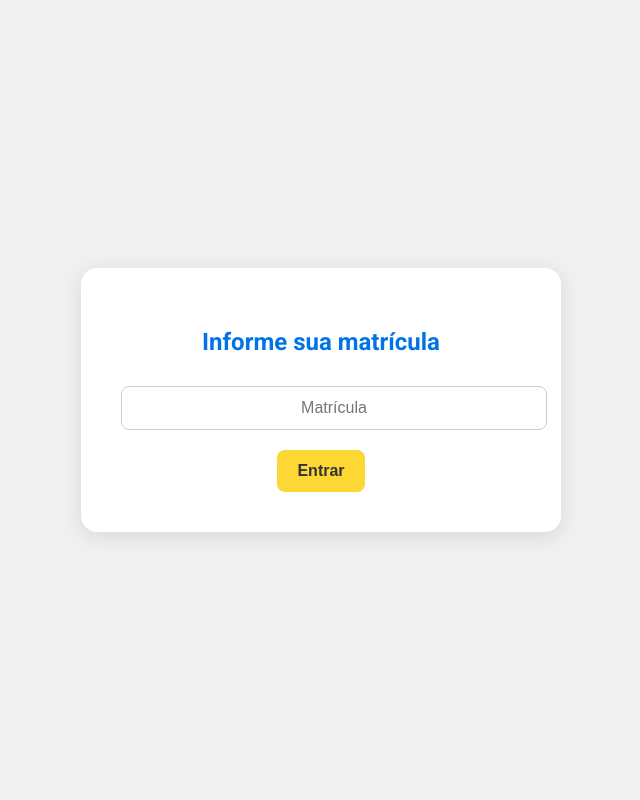
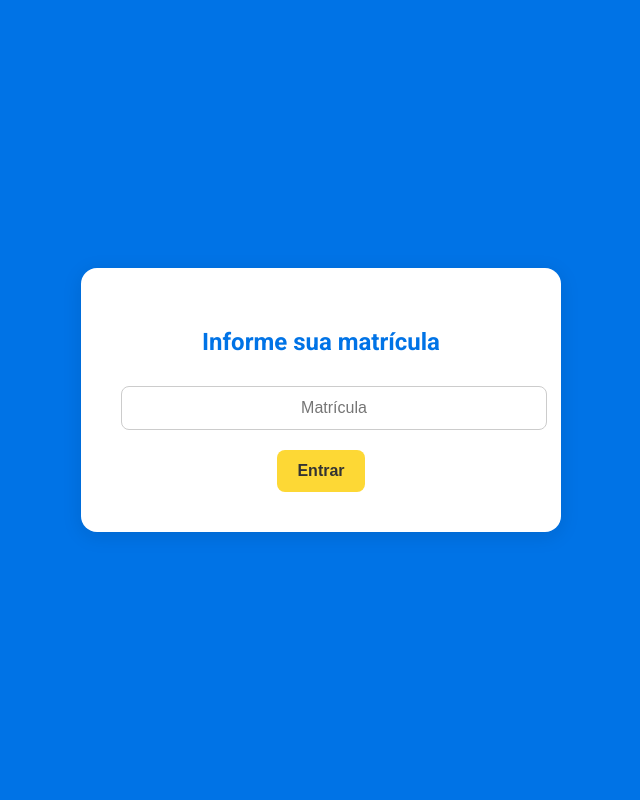
Before and after one commit to Dougas85/SAPPP, a Flask app: page /login in a window 1280 px wide. Shown: the whole page, without its empty margins (319-959 px from the left). Run offline with Flask 3, Linux system fonts and the light colour scheme; some libraries are stand-ins or nearby versions.

Commit message:
Update login.html

```diff
--- a/templates/login.html
+++ b/templates/login.html
@@ -7,6 +7,7 @@
     <link href="https://fonts.googleapis.com/css2?family=Roboto:wght@400;700&display=swap" rel="stylesheet">
 </head>
 <body>
+    <div class="background"></div> <!-- Fundo animado -->
     <div class="login-container">
         <h2 class="login-title">Informe sua matrícula</h2>
         <form method="POST">
```
